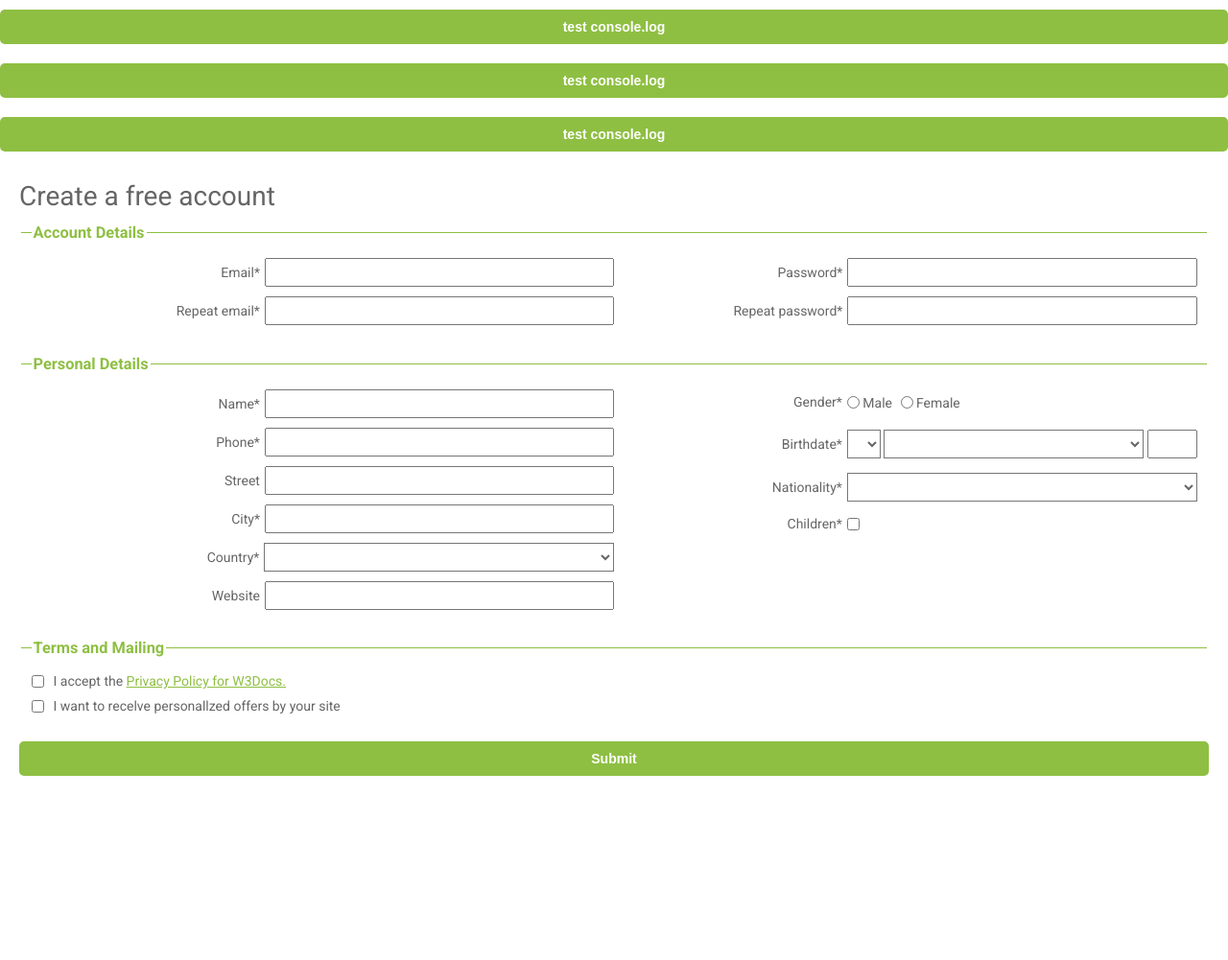
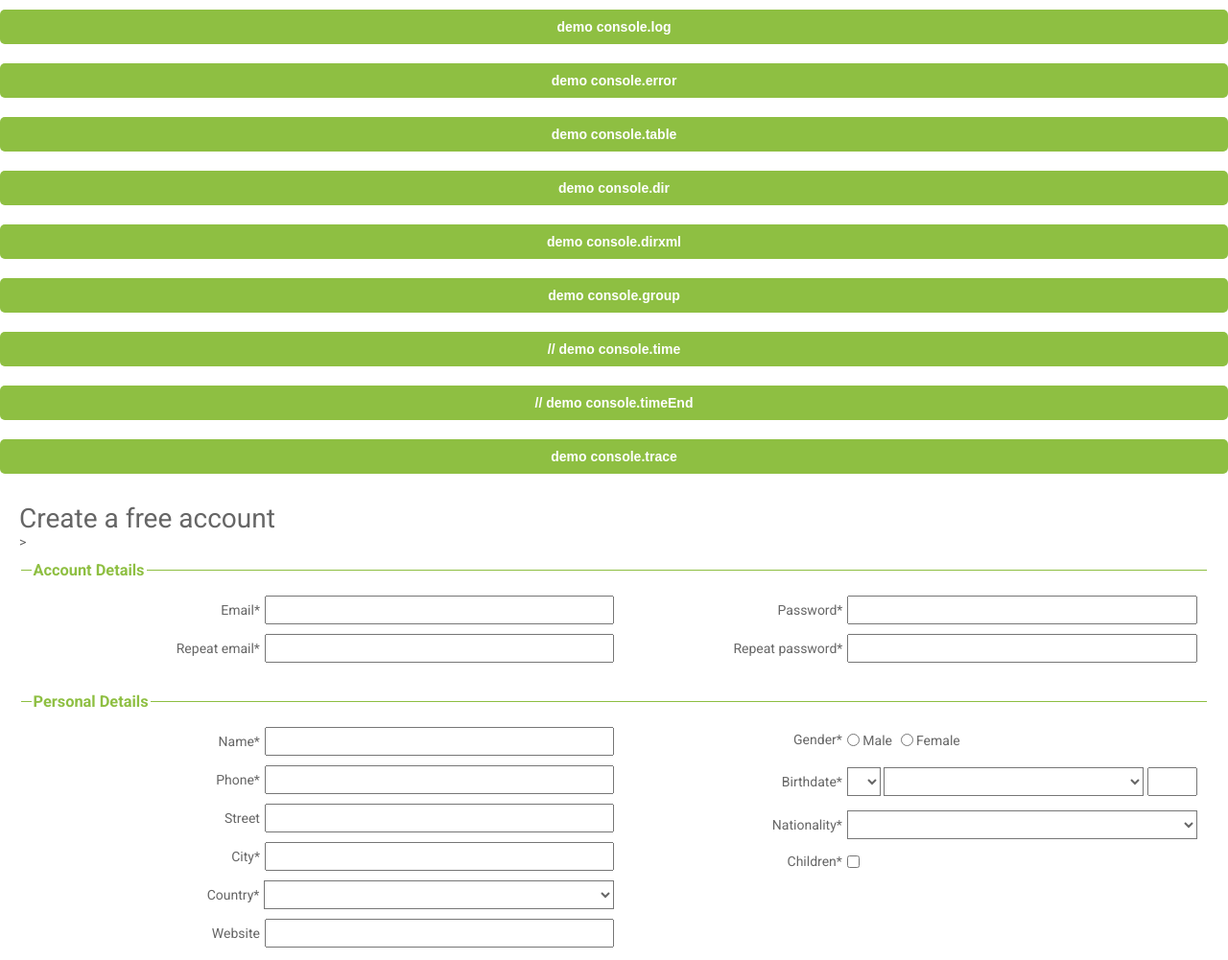
Before and after one commit to padraigUCSD/cse110-makeup-lab, a plain HTML site: page index.html in a window 1280 px wide. Shown: the top 1001 px of the page at 96% size. Before the commit the page ends 839 px from the top, so only its background shows below. Drawn offline with Linux system fonts and the light colour scheme.

Commit message:
tst button

```diff
--- a/index.html
+++ b/index.html
@@ -13,16 +13,25 @@
 
     <!-- my own code -->
     <div>
-        <button>test console.log</button>
-        <button>test console.log</button>
-        <button>test console.log</button>
+        <button id="cc1">demo console.log</button>
+        <button id="cc2">demo console.error</button>
+        <button id="cc3">demo console.table</button>
+
+        <button id="cc4">demo console.dir</button>
+        <button id="cc5">demo console.dirxml</button>
+        <button id="cc6">demo console.group</button>
+
+        <button id="cc7">// demo console.time</button>
+        <button id="cc8">// demo console.timeEnd</button>
+        <button id="cc9">demo console.trace</button>
+
     </div>
 
 
     <!-- imported code -->
     <div class="main-block">
     <form action="/">
-      <h1>Create a free account</h1>
+      <h1>Create a free account</h1>>
       <fieldset>
         <legend>
           <h3>Account Details</h3>
```
